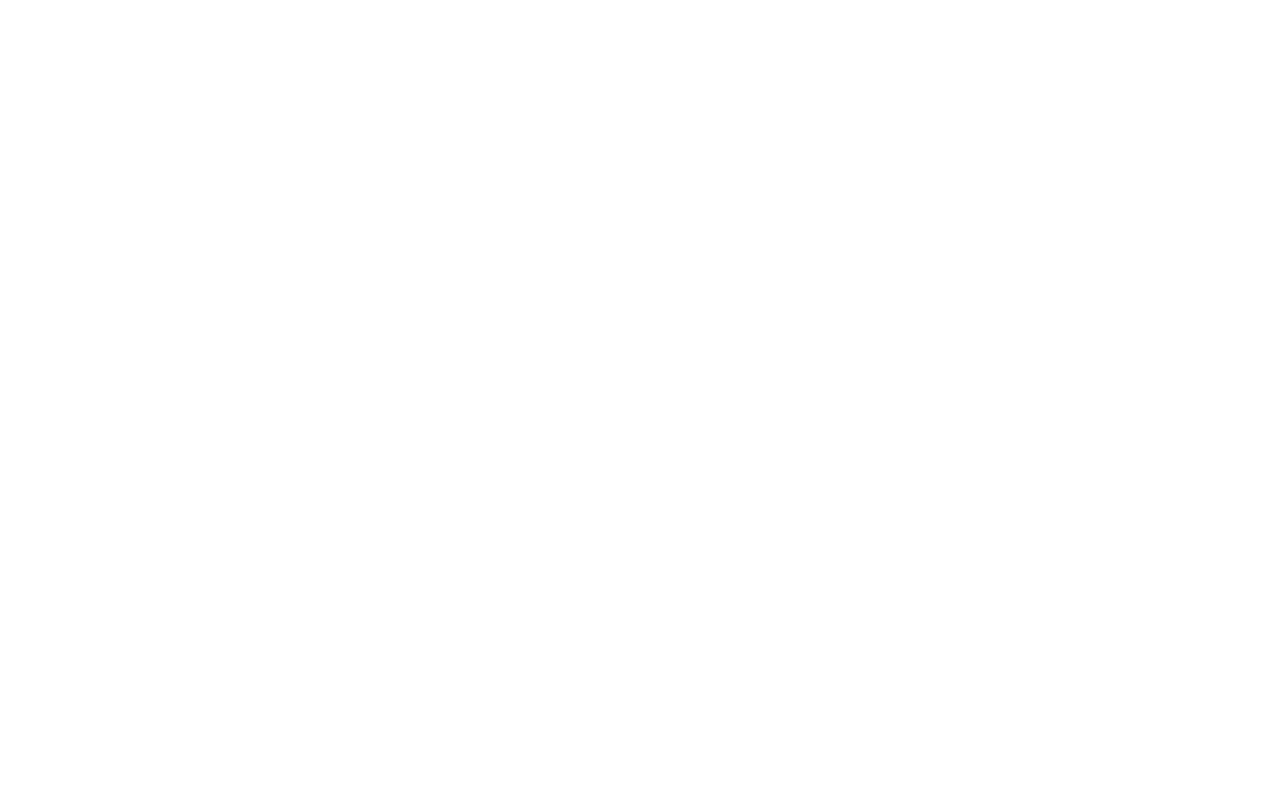
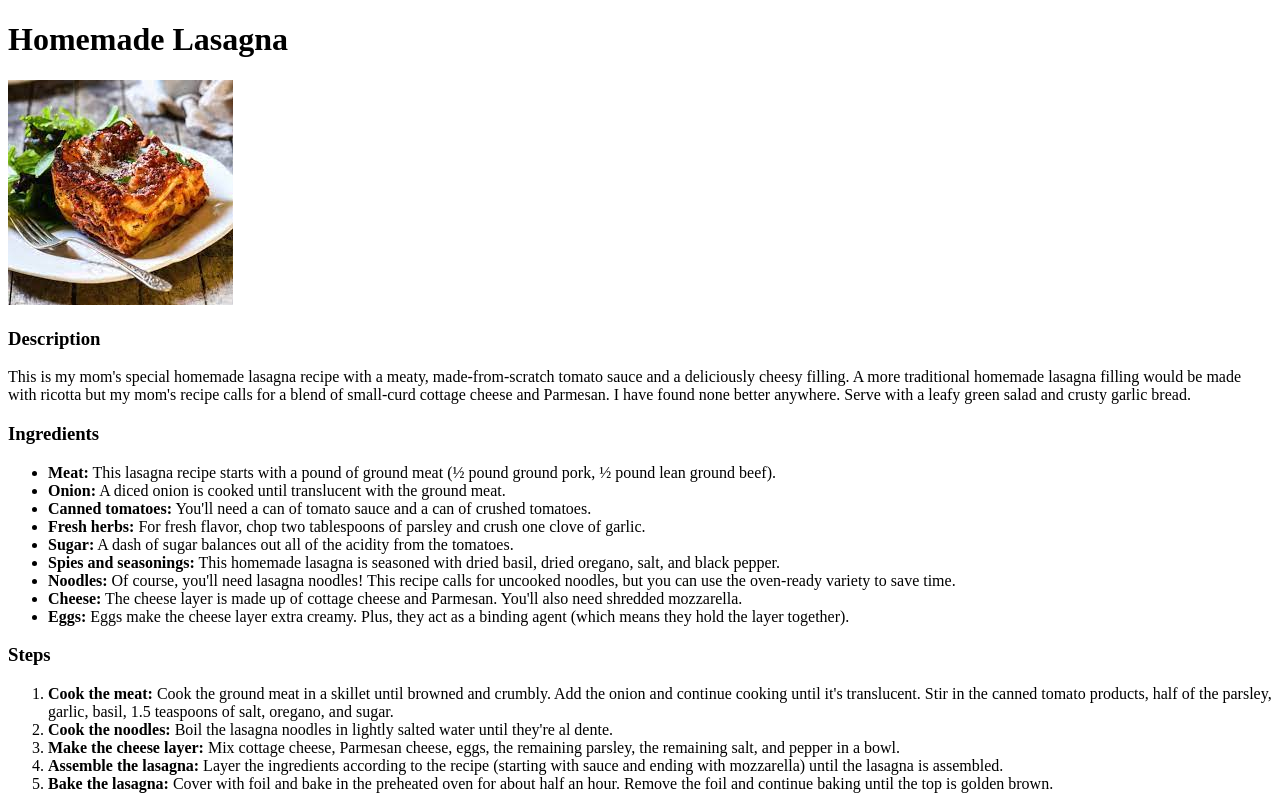
Before and after one commit to witmul/odin-recipes, a plain HTML site: page recipes/lasagna.html in a window 1280 px wide. Drawn offline with Linux system fonts and the light colour scheme.

Commit message:
feat: add further content

```diff
--- a/recipes/lasagna.html
+++ b/recipes/lasagna.html
@@ -1,11 +1,50 @@
 <!DOCTYPE html>
 <html lang="en">
+
 <head>
     <meta charset="UTF-8">
     <meta name="viewport" content="width=device-width, initial-scale=1.0">
-    <title>Document</title>
+    <title>Lasagna</title>
 </head>
+
 <body>
+    <h1>Homemade Lasagna</h1>
+    <img src="../img/lasagna.jpeg" alt="lasagna">
+    <h3>Description</h3>
+    <p>This is my mom's special homemade lasagna recipe with a meaty, made-from-scratch tomato sauce and a deliciously
+        cheesy filling. A more traditional homemade lasagna filling would be made with ricotta but my mom's recipe calls
+        for a blend of small-curd cottage cheese and Parmesan. I have found none better anywhere. Serve with a leafy
+        green salad and crusty garlic bread.</p>
+    <h3>Ingredients</h3>
+    <ul>
+        <li><strong>Meat:</strong> This lasagna recipe starts with a pound of ground meat (½ pound ground pork, ½ pound lean ground
+            beef).</li>
+        <li><strong>Onion:</strong> A diced onion is cooked until translucent with the ground meat.</li>
+        <li><strong>Canned tomatoes:</strong> You'll need a can of tomato sauce and a can of crushed tomatoes.</li>
+        <li><strong>Fresh herbs:</strong> For fresh flavor, chop two tablespoons of parsley and crush one clove of garlic.</li>
+        <li><strong>Sugar:</strong> A dash of sugar balances out all of the acidity from the tomatoes.</li>
+        <li><strong>Spies and seasonings:</strong> This homemade lasagna is seasoned with dried basil, dried oregano, salt, and black
+            pepper.</li>
+        <li><strong>Noodles:</strong> Of course, you'll need lasagna noodles! This recipe calls for uncooked noodles, but you can use the
+            oven-ready variety to save time.</li>
+        <li><strong>Cheese:</strong> The cheese layer is made up of cottage cheese and Parmesan. You'll also need shredded mozzarella.
+        </li>
+        <li><strong>Eggs:</strong> Eggs make the cheese layer extra creamy. Plus, they act as a binding agent (which means they hold the
+            layer together).</li>
+    </ul>
+    <h3>Steps</h3>
+    <ol>
+        <li><strong>Cook the meat:</strong> Cook the ground meat in a skillet until browned and crumbly. Add the onion and continue
+            cooking until it's translucent. Stir in the canned tomato products, half of the parsley, garlic, basil, 1.5
+            teaspoons of salt, oregano, and sugar.</li>
+        <li><strong>Cook the noodles:</strong> Boil the lasagna noodles in lightly salted water until they're al dente.</li>
+        <li><strong>Make the cheese layer:</strong> Mix cottage cheese, Parmesan cheese, eggs, the remaining parsley, the remaining salt,
+            and pepper in a bowl.</li>
+        <li><strong>Assemble the lasagna:</strong> Layer the ingredients according to the recipe (starting with sauce and ending with
+            mozzarella) until the lasagna is assembled.</li>
+        <li><strong>Bake the lasagna:</strong> Cover with foil and bake in the preheated oven for about half an hour. Remove the foil and
+            continue baking until the top is golden brown.</li>
+    </ol>
+</body>
 
-</body>
 </html>
```
Also changed, not shown: index.html (+1 -1 lines), recipes/garlic_mushrooms.html (+21 -2 lines), recipes/glased_carrots.html (+24 -2 lines), img/glazed_carrots.jpg (added), img/lasagna.jpeg (added).
